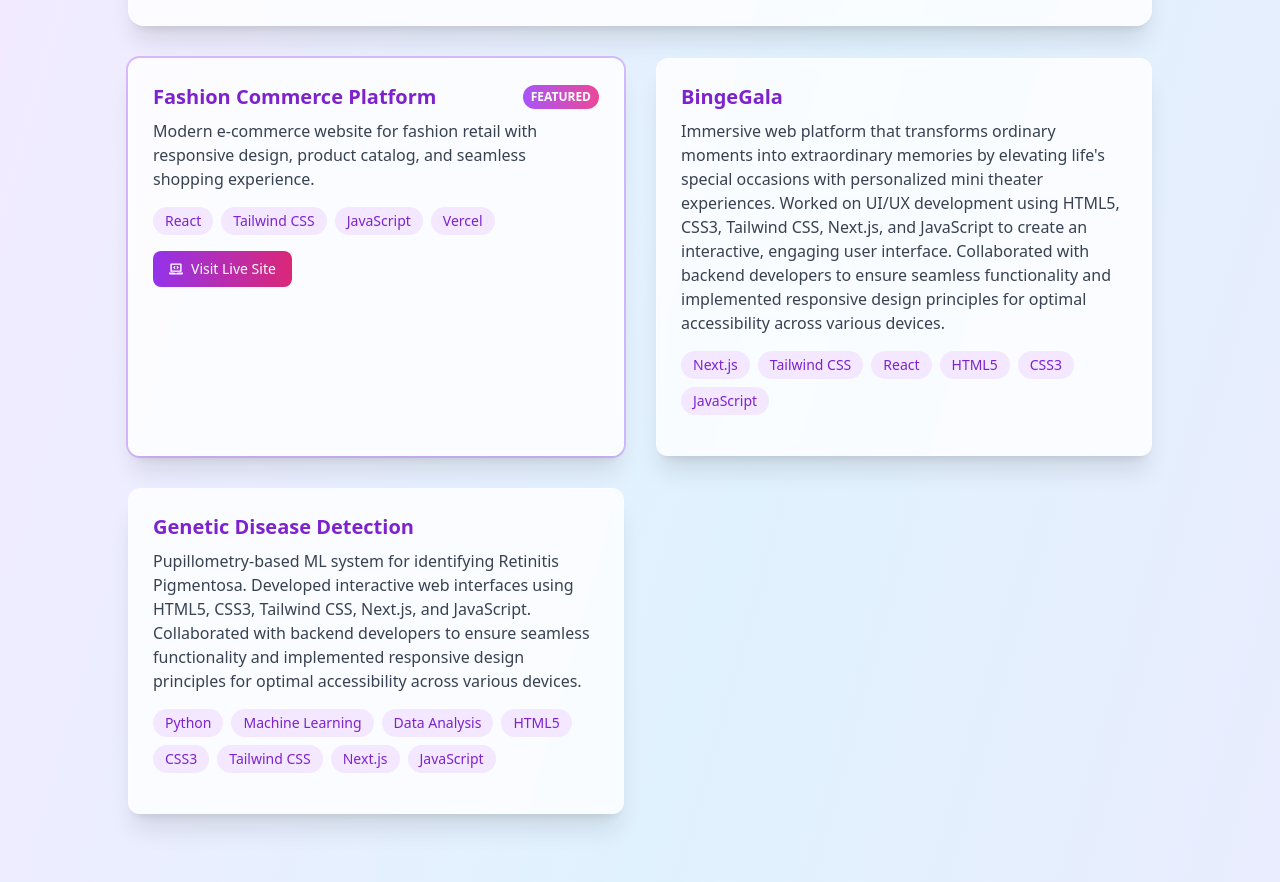
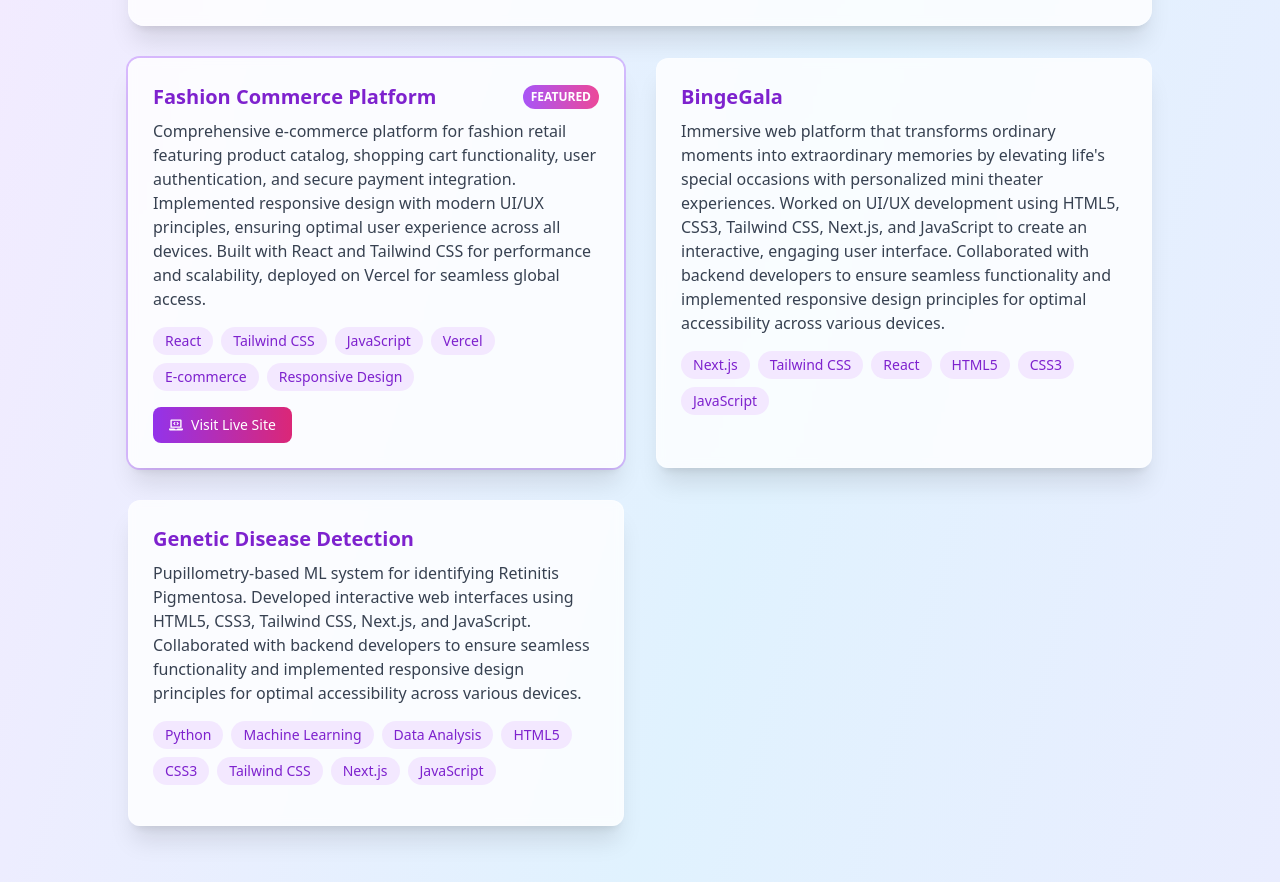
Before and after one commit to shareena-osa/shareena-portfolio, a React (Create React App) app: page / in a window 1280 px wide. Shown: the part 1403-2285 px from the top of the page. Built offline with nearby package versions, Linux system fonts and the light colour scheme.

Commit message:
Add SHAREENA-MOHAMMAD.pdf to public directory and update Portfolio component to link to the new resume. Enhanced project description for Fashion Commerce Platform to include comprehensive details and updated technology stack.

```diff
--- a/src/Portfolio.js
+++ b/src/Portfolio.js
@@ -119,8 +119,8 @@ export default function Portfolio() {
           transition={{ delay: 0.8 }}
         >
           <motion.a
-            href={process.env.PUBLIC_URL + "/SHAREENA_RESUME.pdf"}
-            download="SHAREENA_RESUME.pdf"
+            href={process.env.PUBLIC_URL + "/SHAREENA-MOHAMMAD.pdf"}
+            download="SHAREENA-MOHAMMAD.pdf"
             className="inline-flex items-center px-8 py-3 text-white bg-gradient-to-r from-purple-600 to-pink-600 rounded-full hover:from-purple-700 hover:to-pink-700 transition duration-300 shadow-lg hover:shadow-xl transform hover:scale-105"
             whileHover={{
               scale: 1.05,
@@ -198,9 +198,9 @@ export default function Portfolio() {
         <div className="grid md:grid-cols-2 gap-8">
           <ProjectCard
             title="Fashion Commerce Platform"
-            description="Modern e-commerce website for fashion retail with responsive design, product catalog, and seamless shopping experience."
+            description="Comprehensive e-commerce platform for fashion retail featuring product catalog, shopping cart functionality, user authentication, and secure payment integration. Implemented responsive design with modern UI/UX principles, ensuring optimal user experience across all devices. Built with React and Tailwind CSS for performance and scalability, deployed on Vercel for seamless global access."
             link="https://fashion-commerce-lime.vercel.app/"
-            tech={["React", "Tailwind CSS", "JavaScript", "Vercel"]}
+            tech={["React", "Tailwind CSS", "JavaScript", "Vercel", "E-commerce", "Responsive Design"]}
             featured={true}
           />
           <ProjectCard
```
Also changed, not shown: 1 other file (tests, documents, lock files or other folders).
